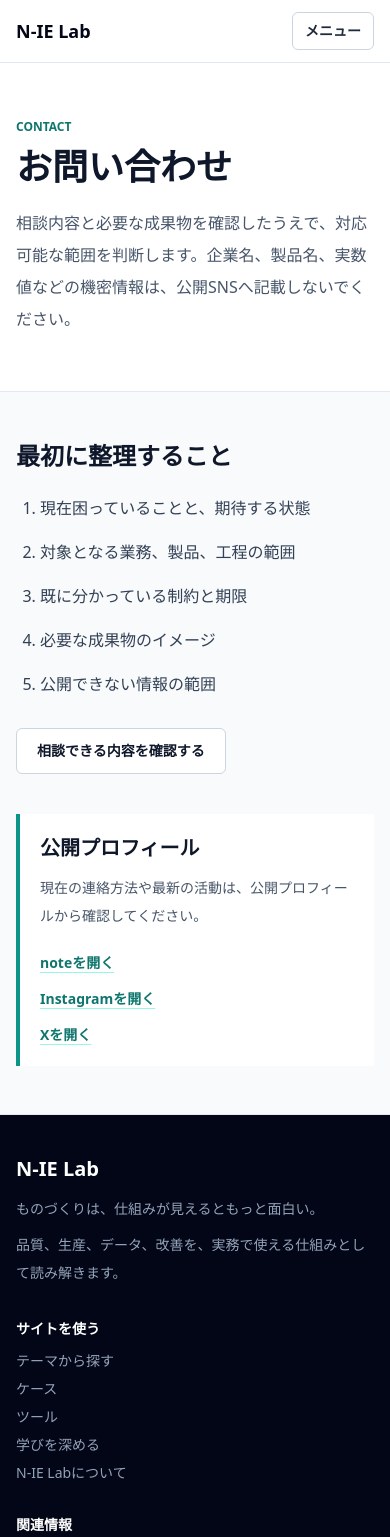
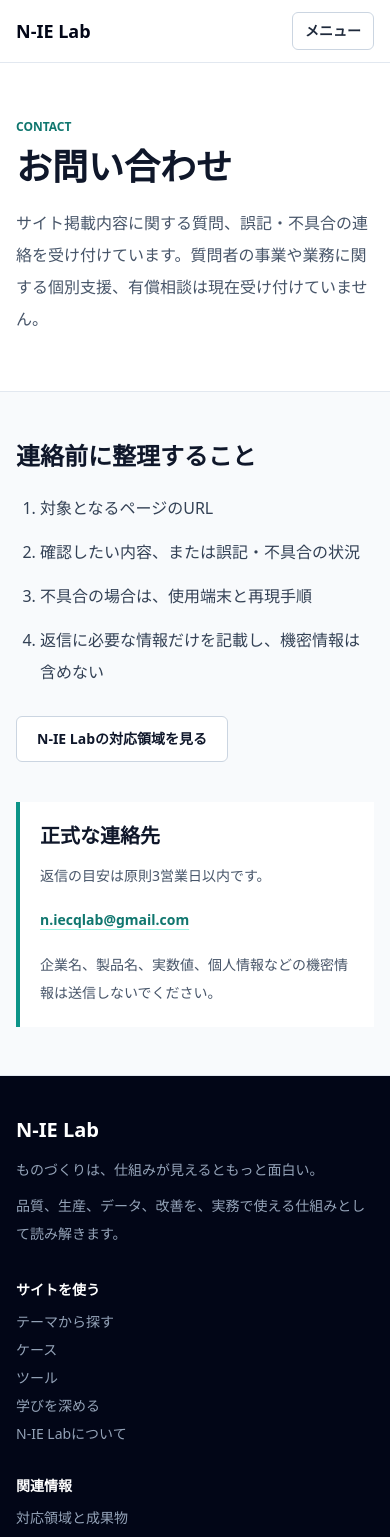
Before and after one commit to Nagae916/qc-ie-consulting-site, a Next.js app: page /contact in a window 390 px wide. Shown: the top 1537 px of the page. Built offline with nearby package versions, Linux system fonts and the light colour scheme.

Commit message:
docs: clarify contact operations and scope

```diff
--- a/pages/about.tsx
+++ b/pages/about.tsx
@@ -62,7 +62,7 @@ export default function AboutPage() {
           </ul>
           <div className="mt-8 flex flex-wrap gap-3">
             <Link href="/cases" className="rounded-md bg-slate-950 px-5 py-3 text-sm font-bold text-white hover:bg-teal-800">ケースを見る</Link>
-            <Link href="/services" className="rounded-md border border-slate-300 bg-white px-5 py-3 text-sm font-bold text-slate-800 hover:border-teal-500">相談できる内容を見る</Link>
+            <Link href="/services" className="rounded-md border border-slate-300 bg-white px-5 py-3 text-sm font-bold text-slate-800 hover:border-teal-500">対応領域と成果物を見る</Link>
           </div>
         </section>
       </main>
--- a/pages/contact.tsx
+++ b/pages/contact.tsx
@@ -1,14 +1,12 @@
 import Link from "next/link";
 
 import { SiteMeta } from "@/components/site/SiteMeta";
-import { socialChannels } from "@/data/site";
 
 const preparation = [
-  "現在困っていることと、期待する状態",
-  "対象となる業務、製品、工程の範囲",
-  "既に分かっている制約と期限",
-  "必要な成果物のイメージ",
-  "公開できない情報の範囲",
+  "対象となるページのURL",
+  "確認したい内容、または誤記・不具合の状況",
+  "不具合の場合は、使用端末と再現手順",
+  "返信に必要な情報だけを記載し、機密情報は含めない",
 ] as const;
 
 export default function ContactPage() {
@@ -16,7 +14,7 @@ export default function ContactPage() {
     <>
       <SiteMeta
         title="お問い合わせ"
-        description="N-IE Labへの相談内容を整理し、公開プロフィールから連絡方法を確認するための案内です。"
+        description="N-IE Labの掲載内容に関する質問、誤記・不具合の連絡方法を案内します。"
         path="/contact"
       />
       <main id="main-content" className="min-h-screen bg-slate-50 text-slate-900">
@@ -25,33 +23,30 @@ export default function ContactPage() {
             <p className="text-xs font-bold uppercase text-teal-700">Contact</p>
             <h1 className="mt-3 text-4xl font-black md:text-5xl">お問い合わせ</h1>
             <p className="mt-5 max-w-3xl text-base leading-8 text-slate-600">
-              相談内容と必要な成果物を確認したうえで、対応可能な範囲を判断します。企業名、製品名、実数値などの機密情報は、公開SNSへ記載しないでください。
+              サイト掲載内容に関する質問、誤記・不具合の連絡を受け付けています。質問者の事業や業務に関する個別支援、有償相談は現在受け付けていません。
             </p>
           </div>
         </section>
 
         <section className="mx-auto grid max-w-4xl gap-10 px-4 py-12 md:grid-cols-[1.2fr_.8fr]">
           <div>
-            <h2 className="text-2xl font-bold">最初に整理すること</h2>
+            <h2 className="text-2xl font-bold">連絡前に整理すること</h2>
             <ol className="mt-5 grid gap-3 pl-6 text-base leading-8 text-slate-700 list-decimal">
               {preparation.map((item) => <li key={item}>{item}</li>)}
             </ol>
             <Link href="/services" className="mt-7 inline-block rounded-md border border-slate-300 bg-white px-5 py-3 text-sm font-bold hover:border-teal-500">
-              相談できる内容を確認する
+              N-IE Labの対応領域を見る
             </Link>
           </div>
           <aside className="border-l-4 border-teal-600 bg-white p-5">
-            <h2 className="text-xl font-bold">公開プロフィール</h2>
-            <p className="mt-3 text-sm leading-7 text-slate-600">現在の連絡方法や最新の活動は、公開プロフィールから確認してください。</p>
-            <ul className="mt-5 grid gap-3">
-              {socialChannels.map((channel) => (
-                <li key={channel.name}>
-                  <a href={channel.href} target="_blank" rel="noopener noreferrer" className="text-sm font-bold text-teal-700 underline decoration-teal-200 underline-offset-4">
-                    {channel.name}を開く
-                  </a>
-                </li>
-              ))}
-            </ul>
+            <h2 className="text-xl font-bold">正式な連絡先</h2>
+            <p className="mt-3 text-sm leading-7 text-slate-600">返信の目安は原則3営業日以内です。</p>
+            <a href="mailto:n.iecqlab@gmail.com" className="mt-5 inline-block break-all text-sm font-bold text-teal-700 underline decoration-teal-200 underline-offset-4">
+              n.iecqlab@gmail.com
+            </a>
+            <p className="mt-5 text-sm leading-7 text-slate-600">
+              企業名、製品名、実数値、個人情報などの機密情報は送信しないでください。
+            </p>
           </aside>
         </section>
       </main>
--- a/pages/index.tsx
+++ b/pages/index.tsx
@@ -299,7 +299,7 @@ export default function HomePage({ contentItems }: InferGetStaticPropsType<typeo
             </div>
             <div className="flex flex-wrap gap-3 md:justify-end">
               <Link href="/about" className="rounded-md bg-white px-5 py-3 text-sm font-bold text-slate-950 hover:bg-teal-50">N-IE Labについて</Link>
-              <Link href="/services" className="rounded-md border border-slate-500 px-5 py-3 text-sm font-bold text-white hover:border-teal-300">相談できる内容</Link>
+              <Link href="/services" className="rounded-md border border-slate-500 px-5 py-3 text-sm font-bold text-white hover:border-teal-300">対応領域と成果物</Link>
             </div>
           </div>
         </section>
--- a/pages/services.tsx
+++ b/pages/services.tsx
@@ -30,23 +30,23 @@ export default function ServicesPage() {
   return (
     <>
       <SiteMeta
-        title="相談できる内容"
-        description="品質規格、評価設計、改善プロセス、研修・図解・ツール化について、N-IE Labが支援できる領域を紹介します。"
+        title="対応領域と成果物"
+        description="品質規格、評価設計、改善プロセス、研修・図解・ツール化について、N-IE Labが扱う領域と成果物を紹介します。"
         path="/services"
       />
       <main id="main-content" className="min-h-screen bg-slate-50 text-slate-900">
         <section className="border-b border-slate-200 bg-white">
           <div className="mx-auto max-w-5xl px-4 py-14">
             <p className="text-xs font-bold uppercase text-teal-700">Services</p>
-            <h1 className="mt-3 text-4xl font-black md:text-5xl">相談できる内容</h1>
+            <h1 className="mt-3 text-4xl font-black md:text-5xl">対応領域と成果物</h1>
             <p className="mt-5 max-w-3xl text-base leading-8 text-slate-600">
-              答えだけを提示するのではなく、課題、制約、判断基準を整理し、現場で使える成果物へ変換する支援を想定しています。
+              課題、制約、判断基準を整理し、現場で使える成果物へ変換するための専門領域を紹介します。個別支援や有償相談は現在受け付けていません。
             </p>
           </div>
         </section>
 
         <section className="mx-auto max-w-5xl px-4 py-12">
-          <SectionHeading title="対応領域と成果物" description="依頼内容と保有情報を確認し、実施可能な範囲を個別に判断します。" />
+          <SectionHeading title="扱う領域と成果物の例" description="サイトの記事、ケース、ツールで扱う問題構造化と成果物の例です。" />
           <div className="mt-7 grid gap-6 md:grid-cols-2">
             {serviceAreas.map((area) => (
               <article key={area.title} className="rounded-lg border border-slate-200 bg-white p-5">
@@ -69,7 +69,7 @@ export default function ServicesPage() {
             </div>
             <div className="flex flex-wrap gap-3">
               <Link href="/cases" className="rounded-md border border-slate-300 px-5 py-3 text-sm font-bold hover:border-teal-500">ケースを見る</Link>
-              <Link href="/contact" className="rounded-md bg-slate-950 px-5 py-3 text-sm font-bold text-white hover:bg-teal-800">問い合わせ方法を見る</Link>
+              <Link href="/contact" className="rounded-md bg-slate-950 px-5 py-3 text-sm font-bold text-white hover:bg-teal-800">掲載内容への問い合わせ</Link>
             </div>
           </div>
         </section>
--- a/src/components/layout/SiteFooter.tsx
+++ b/src/components/layout/SiteFooter.tsx
@@ -3,7 +3,7 @@ import Link from "next/link";
 import { primaryNavigation, siteIdentity } from "@/data/n-ie-lab";
 
 const supportLinks = [
-  { label: "相談できる内容", href: "/services" },
+  { label: "対応領域と成果物", href: "/services" },
   { label: "お問い合わせ", href: "/contact" },
   { label: "参考資料", href: "/references" },
   { label: "ガイド一覧", href: "/guides" },
--- a/src/components/layout/SiteHeader.tsx
+++ b/src/components/layout/SiteHeader.tsx
@@ -42,7 +42,7 @@ export function SiteHeader() {
             ))}
             <div className="mt-2 border-t border-slate-100 pt-2">
               <Link href="/services" className="block rounded-md px-3 py-3 text-sm font-semibold text-slate-700 hover:bg-slate-100">
-                相談できる内容
+                対応領域と成果物
               </Link>
               <Link href="/contact" className="block rounded-md px-3 py-3 text-sm font-semibold text-slate-700 hover:bg-slate-100">
                 お問い合わせ
--- a/src/data/n-ie-lab.ts
+++ b/src/data/n-ie-lab.ts
@@ -445,8 +445,8 @@ export const homeCtas = [
     href: "/cases",
   },
   {
-    title: "相談できる内容を見る",
-    description: "品質規格、評価設計、研修、図解・ツール化の支援領域です。",
+    title: "対応領域と成果物を見る",
+    description: "品質規格、評価設計、研修、図解・ツール化で扱う領域です。",
     href: "/services",
   },
 ] as const;
```
Also changed, not shown: 3 other files (tests, documents, lock files or other folders).
